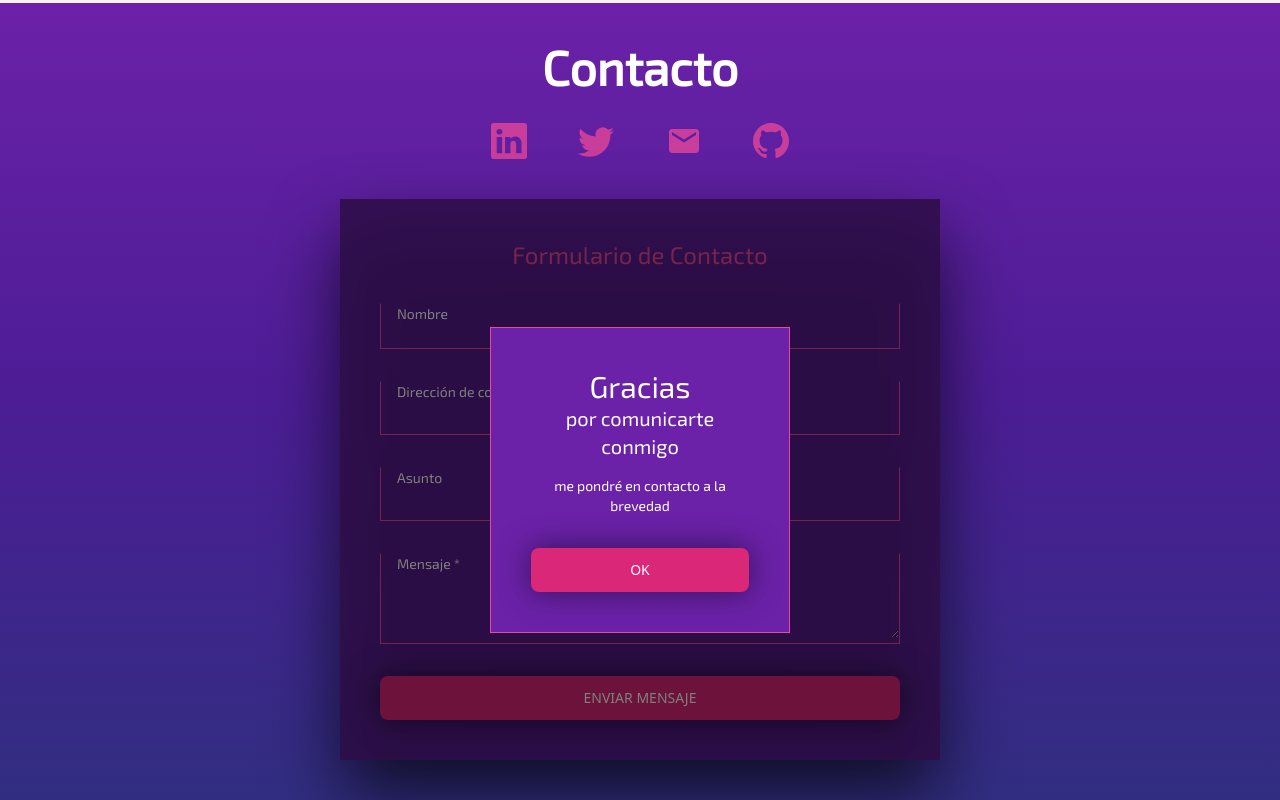
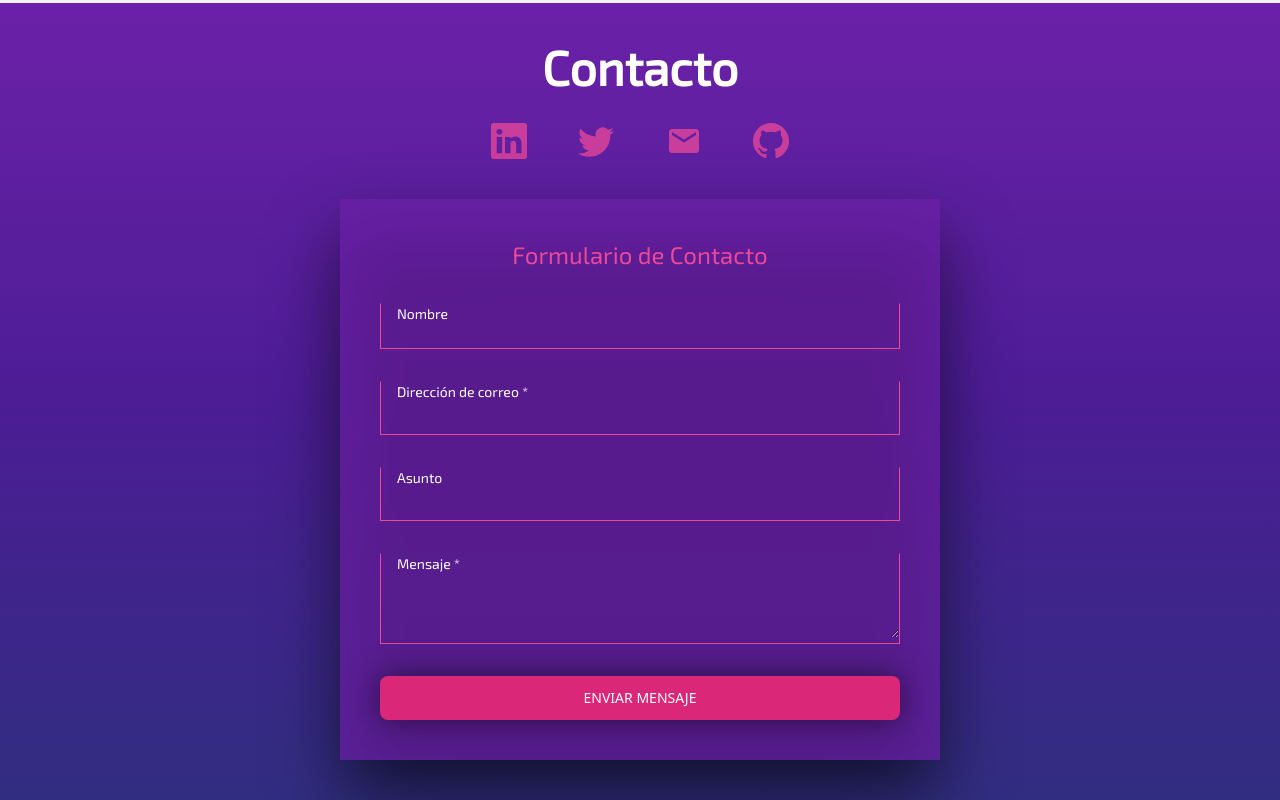
Before and after one commit to fedeferrelli/portfolio, a React (Create React App) app: page / in a window 1280 px wide. Shown: the part 2173-2973 px from the top of the page. Built offline with nearby package versions, Linux system fonts and the light colour scheme.

Commit message:
Fix logic in Contact Form: send an email y give feedback

```diff
--- a/src/components/ContactForm.js
+++ b/src/components/ContactForm.js
@@ -4,7 +4,7 @@ import { animateScroll as scroll } from "react-scroll";
 import emailjs from "@emailjs/browser";
 
 function ContactForm() {
-  const [showOK, setShowOK] = useState(true);
+  const [showOK, setShowOK] = useState(false);
 
   const form = useRef();
 
```
